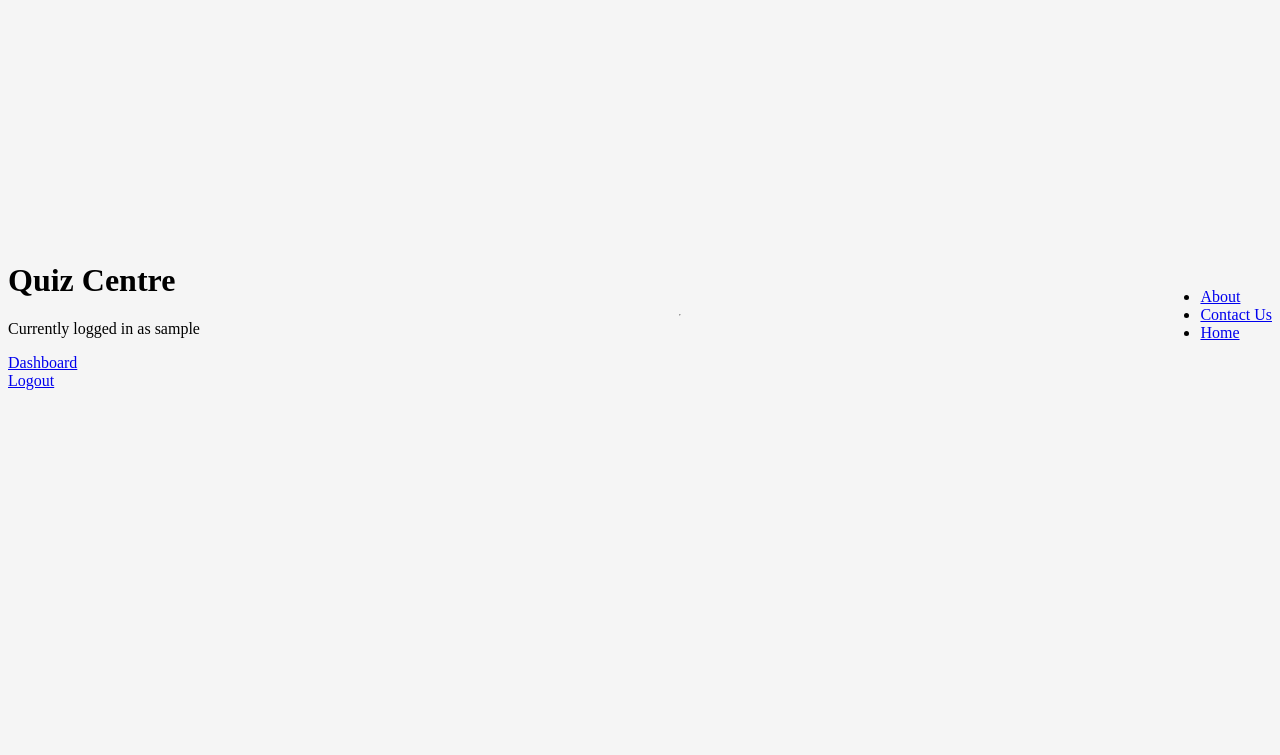
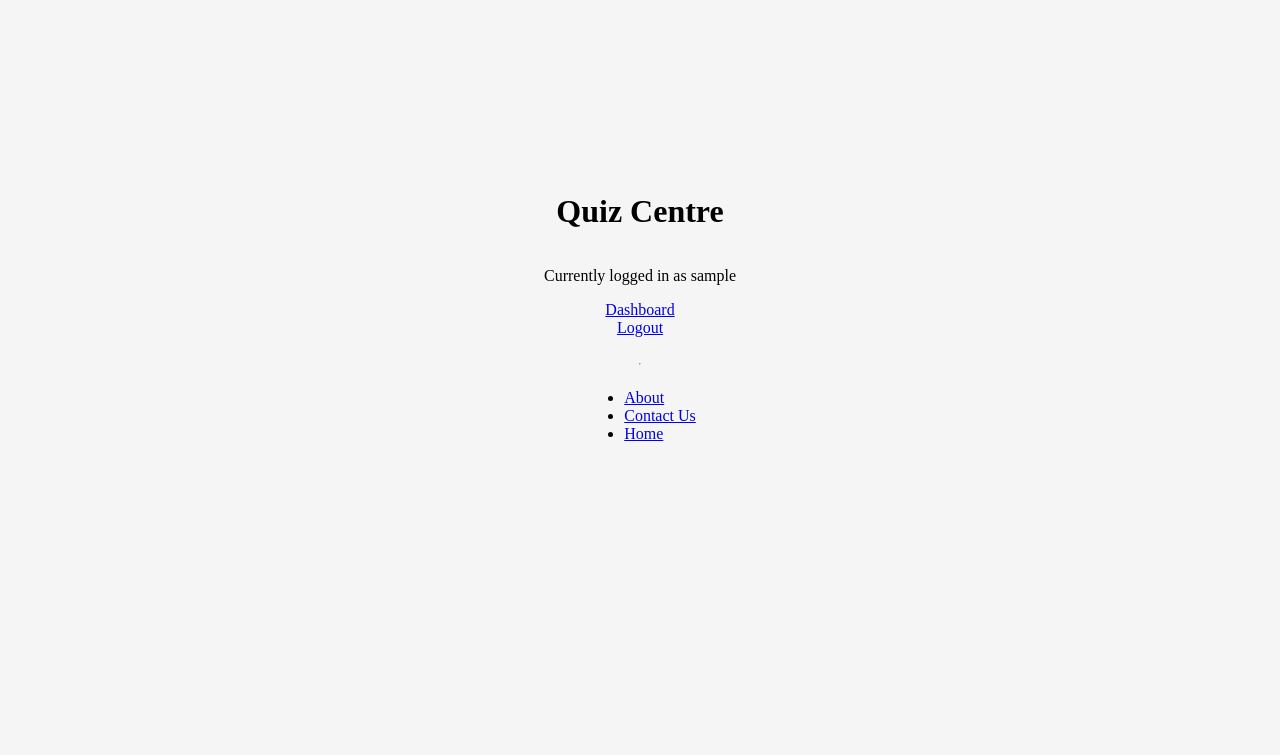
Before and after one commit to dulmant/WAD2_7B_group_project, a Django app: page / in a window 1280 px wide. Shown: the part 133-888 px from the top of the page. Run offline with Django 3.2, Linux system fonts and the light colour scheme; the visitor is signed in with stand-in values (Sample User, id 1).

Commit message:
Modified CSS for index.html

```diff
--- a/static/css/index.css
+++ b/static/css/index.css
@@ -5,10 +5,13 @@ body {
 
 body {
     display: flex;
+    flex-direction: column;
     align-items: center;
     padding-top: 40px;
     padding-bottom: 40px;
     background-color: #f5f5f5;
+    justify-content: center;
+
 }
 
 .form-login {
@@ -35,3 +38,18 @@ body {
 #button-register {
     padding: 2px;
 }
+
+h1 {
+    text-align: center;
+}
+
+.contents {
+    display: flex;
+    flex-direction: column;
+    align-items: center;
+
+}
+
+#footer {
+
+}
--- a/templates/quizapp/base.html
+++ b/templates/quizapp/base.html
@@ -21,7 +21,7 @@
         </div>
 
         <hr />
-        <div>
+        <div class="footer">
             <ul>
                 <li><a href="{% url 'quizapp:about' %}">About</a></li>
                 <li><a href="{% url 'quizapp:contact' %}">Contact Us</a></li>
--- a/templates/quizapp/index.html
+++ b/templates/quizapp/index.html
@@ -13,17 +13,21 @@
 {% block body_block %}
 
 		<h1>Quiz Centre</h1>
+
         {% if user.is_authenticated %}
-        <p> Currently logged in as {{ username }}</p>
+		<div class="contents">
+			<p> Currently logged in as {{ username }}</p>
 
         	{% if user.user_type == 1 %}
-        		<a href="{% url 'quizapp:quiztaker' %}">Dashboard</a><br>
+        		<a href="{% url 'quizapp:quiztaker' %}">Dashboard</a>
 			{% else %}
-				<a href="{% url 'quizapp:quizmaker' %}">Dashboard</a><br>
+				<a href="{% url 'quizapp:quizmaker' %}">Dashboard</a>
 			{% endif %}
 
 
 		<a href="{% url 'quizapp:logout' %}">Logout</a> <br>
+		</div>
+
 
         {% else %}
 		<div class="form-login">
```
